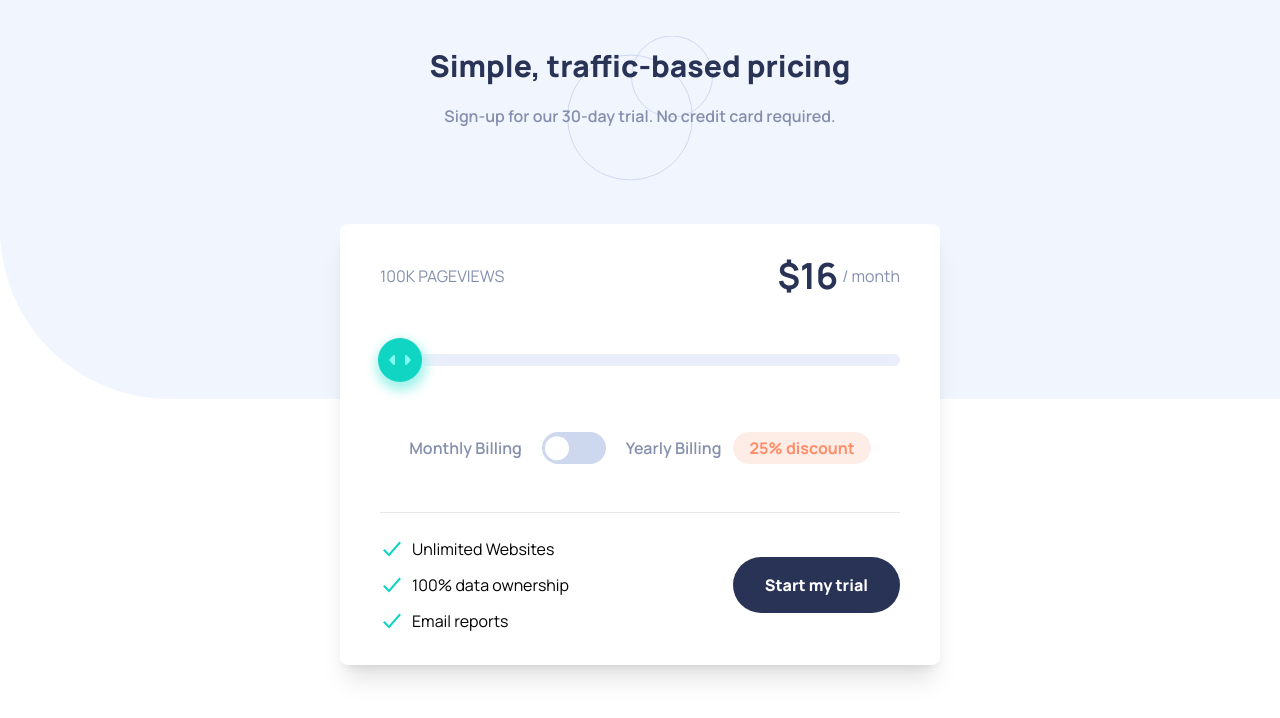
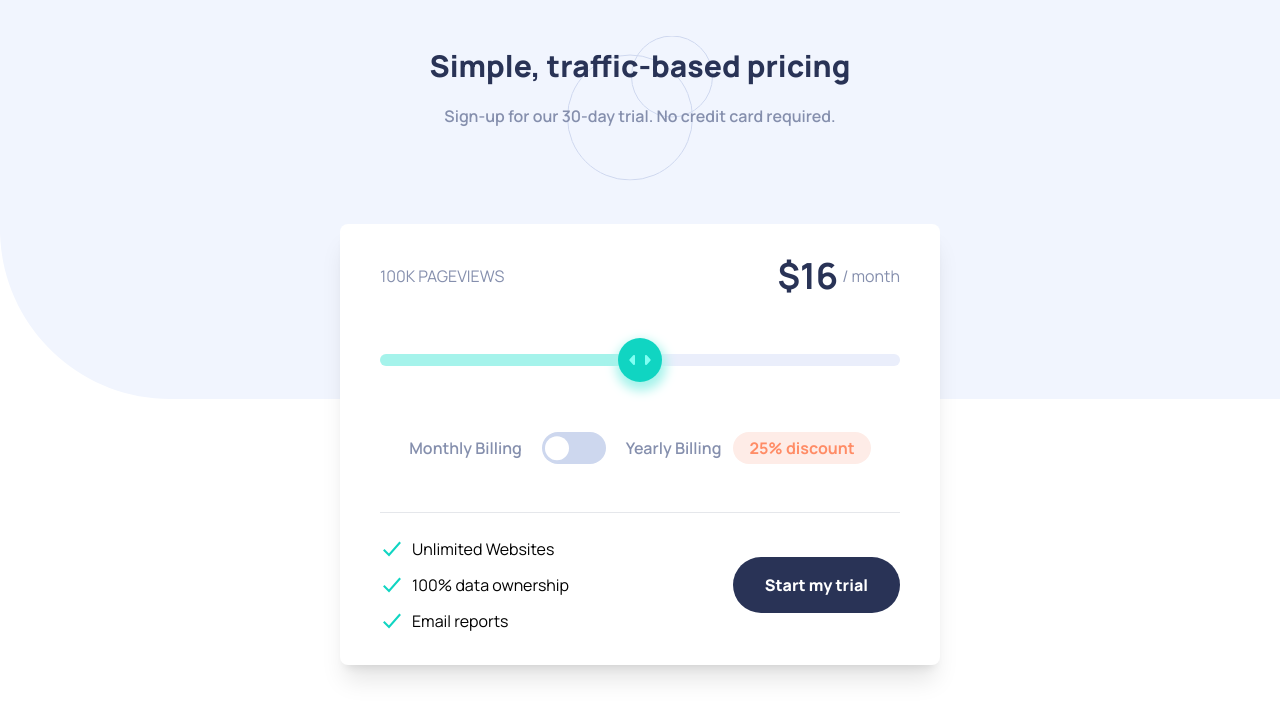
Before and after one commit to Ed-Mo1/interactive-pricing-component, a React (Vite) app: page / in a window 1280 px wide. Shown: the top 718 px of the page. Built offline with nearby package versions, Linux system fonts and the light colour scheme.

Commit message:
fixed bugs

```diff
--- a/src/components/RangeInput.tsx
+++ b/src/components/RangeInput.tsx
@@ -1,8 +1,11 @@
 import { useContext, useState } from "react";
 import { SubscriptionContext } from "../context/subscriptionProvidor";
 const RangeInput = () => {
-  const { setSelectedPlan, plans } = useContext(SubscriptionContext);
-  const [value, setValue] = useState<number>(0);
+  const { setSelectedPlan, selectedPlan, plans } =
+    useContext(SubscriptionContext);
+  const [value, setValue] = useState<number>(
+    plans.findIndex((plan) => selectedPlan.price === plan.price)
+  );
   const bg = `linear-gradient(
     to right,
     rgb(165, 243, 235) 0%,
--- a/src/context/subscriptionProvidor.tsx
+++ b/src/context/subscriptionProvidor.tsx
@@ -14,7 +14,7 @@ interface Subscription {
 }
 export const SubscriptionContext = createContext<Subscription>({
   plans: [],
-  selectedPlan: { pageviews: 0, price: 0 },
+  selectedPlan: { pageviews: 100000, price: 16 },
   selectedBill: "yearly",
   setSelectedPlan: (): void => {},
   setselectedBill: (): void => {},
```
Also changed, not shown: src/components/PlanController.tsx (+9 -3 lines).
